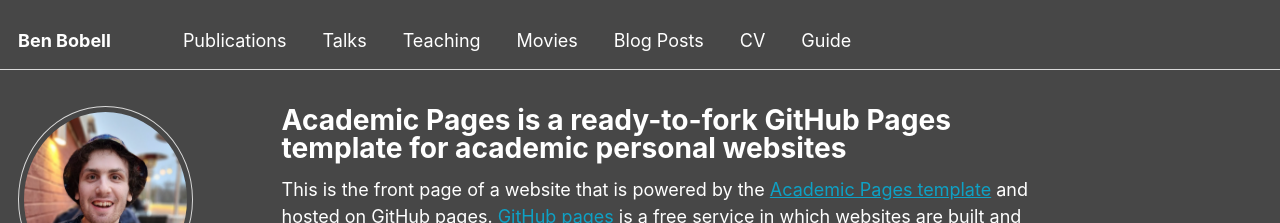
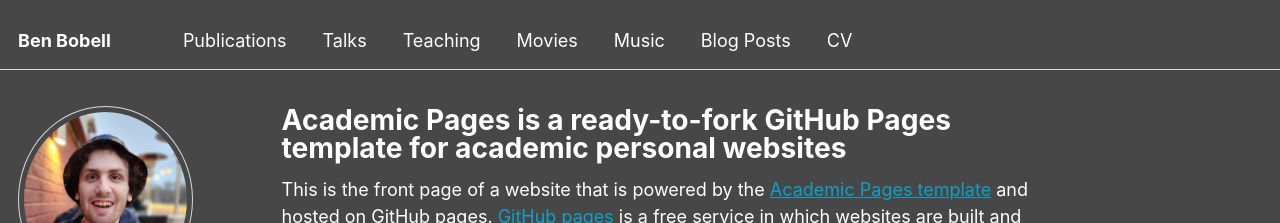
Before and after one commit to BenBobell00/BenBobell00.github.io, a Jekyll site: the page built from _pages/about.md, in a window 1280 px wide. Shown: the top 223 px of the page. Built offline with Jekyll 4.4.1, drawn with Linux system fonts in a browser that asks for light colours; some web fonts are replaced.

Commit message:
Update navigation.yml

```diff
--- a/_data/navigation.yml
+++ b/_data/navigation.yml
@@ -17,11 +17,12 @@ main:
   - title: "Movies"
     url: /movies/
 
+  - title: "Music"
+    url: /music/
+
+
   - title: "Blog Posts"
     url: /year-archive/
 
   - title: "CV"
     url: /cv/
-
-  - title: "Guide"
-    url: /markdown/
```
